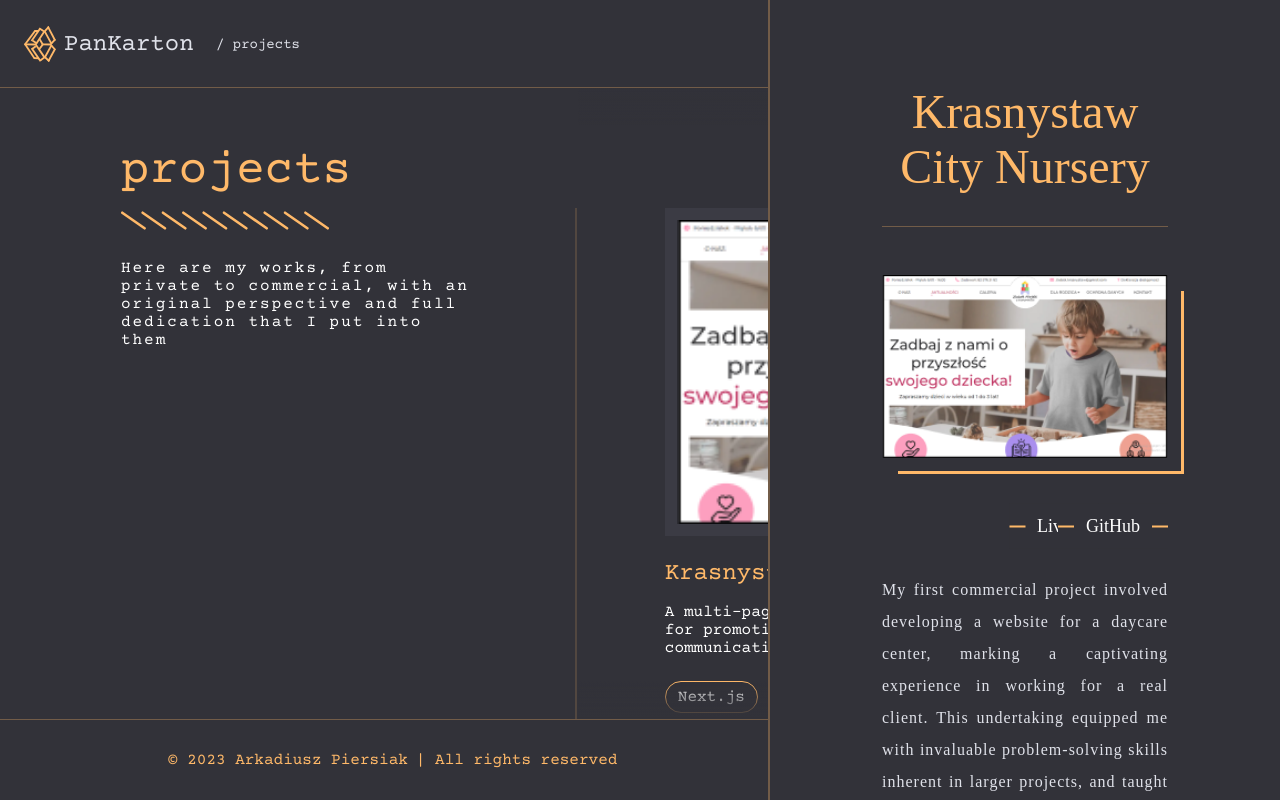
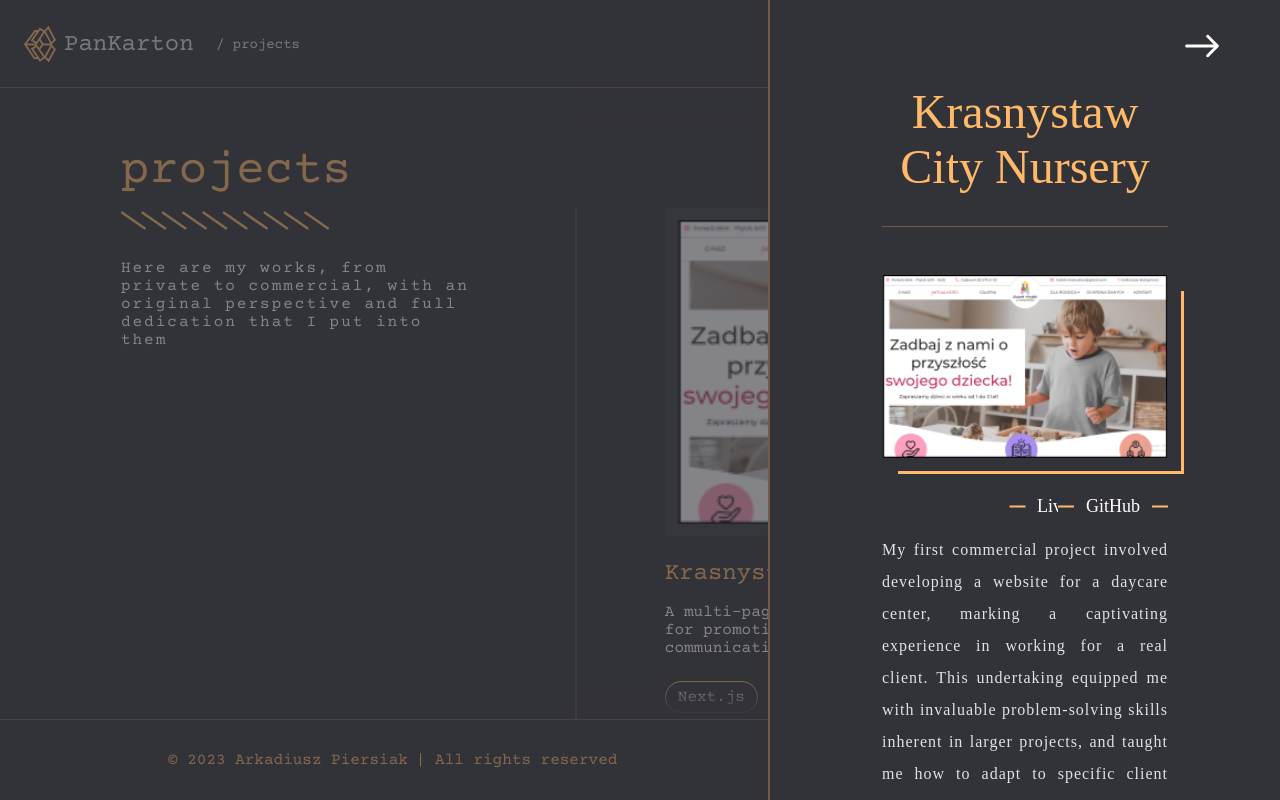
Before and after one commit to PanKarton/PersonalWebsite, a Next.js app: page /projects in a window 1280 px wide. Both pictures are taken after a click on the item 920 px from the left and 482 px from the top of the page. Built offline with nearby package versions, Linux system fonts and the light colour scheme.

Commit message:
feat/added functionality to close project modal with Esc, click outside and arrow button

```diff
--- a/src/assets/theme.ts
+++ b/src/assets/theme.ts
@@ -3,6 +3,7 @@ export const theme = {
     primary: '#323239',
     primarySlightlyLighter: '#3b3b44',
     primaryLighter: '#a6a6bf',
+    primaryTransparent: '#32323999',
     // White
     contrast: '#FFFFFF',
     contrastDarker: '#E0E2EA',
--- a/src/modules/ProjectsPage/ProjectDetailsModal/ProjectDetailsModal.styles.ts
+++ b/src/modules/ProjectsPage/ProjectDetailsModal/ProjectDetailsModal.styles.ts
@@ -1,25 +1,27 @@
 import styled from 'styled-components';
 
 export const StyledWrapper = styled.div`
-  position: absolute;
-  top: 0;
-  right: 0;
-  width: 40vw;
-  height: 100vh;
-  background-color: ${({ theme }) => theme.color.primary};
-  color: ${({ theme }) => theme.color.contrastDarker};
-  overflow-y: scroll;
+  position: fixed;
+  inset: 0;
+  background-color: ${({ theme }) => theme.color.primaryTransparent};
+  z-index: 99999;
+  display: flex;
+  justify-content: flex-end;
 
-  border-left: 2px solid ${({ theme }) => theme.color.accentPrimarySlightlyDarker};
-  z-index: 99999;
-
-  .flex-wrapper {
+  .content-wrapper {
     display: flex;
     flex-direction: column;
     align-items: center;
     gap: 1rem;
     padding-block: 5.25rem;
     padding-inline: 7rem;
+    width: 40vw;
+
+    background-color: ${({ theme }) => theme.color.primary};
+    color: ${({ theme }) => theme.color.contrastDarker};
+    overflow-y: scroll;
+
+    border-left: 2px solid ${({ theme }) => theme.color.accentPrimarySlightlyDarker};
 
     h4 {
       color: ${({ theme }) => theme.color.accentPrimary};
@@ -42,6 +44,7 @@ export const StyledWrapper = styled.div`
       width: 100%;
       aspect-ratio: 1.56;
       margin-bottom: 2rem;
+      flex-shrink: 0;
 
       &::after {
         position: absolute;
@@ -117,3 +120,16 @@ export const StyledTechTile = styled.div`
   border-radius: 999rem;
   padding: 0.375rem 0.75rem;
 `;
+
+export const StyledCloseButtonWrapper = styled.div`
+  position: absolute;
+  top: 1rem;
+  right: 3rem;
+  font-size: 3.75rem;
+  color: ${({ theme }) => theme.color.contrast};
+
+  &:hover {
+    cursor: pointer;
+    color: ${({ theme }) => theme.color.accentPrimary};
+  }
+`;
--- a/src/modules/ProjectsPage/ProjectDetailsModal/ProjectDetailsModal.tsx
+++ b/src/modules/ProjectsPage/ProjectDetailsModal/ProjectDetailsModal.tsx
@@ -7,15 +7,22 @@ import {
   StyledTechList,
   StyledTechTile,
   StyledWrapper,
+  StyledCloseButtonWrapper,
 } from './ProjectDetailsModal.styles';
+import { IoIosArrowRoundForward } from 'react-icons/io';
+import { useEffect } from 'react';
 
 type ProjectDetailsModalTypes = {
   projectDetails: ProjectDataProps | null;
+  handleCloseModal: () => void;
 };
 
-export const ProjectDetailsModal = ({ projectDetails }: ProjectDetailsModalTypes) => {
+export const ProjectDetailsModal = ({
+  projectDetails,
+  handleCloseModal,
+}: ProjectDetailsModalTypes) => {
   if (projectDetails === null) return null;
-  1;
+
   const {
     projectName,
     projectDescription: { extended: projectDescription },
@@ -23,9 +30,22 @@ export const ProjectDetailsModal = ({ projectDetails }: ProjectDetailsModalTypes
     projectTechnologies: { all: projectTechologies },
   } = projectDetails;
 
+  useEffect(() => {
+    const handleCloseModalByEsc = (e: KeyboardEvent) => {
+      if (e.key === 'Escape' && e.type === 'keydown') {
+        handleCloseModal();
+      }
+    };
+
+    window.addEventListener('keydown', handleCloseModalByEsc);
+
+    return () => window.removeEventListener('keydown', handleCloseModalByEsc);
+  }, []);
+  window;
+
   return (
-    <StyledWrapper>
-      <div className="flex-wrapper">
+    <StyledWrapper onClick={handleCloseModal}>
+      <div className="content-wrapper" onClick={e => e.stopPropagation()}>
         <h4>{projectName}</h4>
 
         <StyledLineDivier />
@@ -40,8 +60,8 @@ export const ProjectDetailsModal = ({ projectDetails }: ProjectDetailsModalTypes
         </StyledLinksWrapper>
 
         <div className="description-wrapper">
-          {projectDescription.map(paragraph => (
-            <p>{paragraph}</p>
+          {projectDescription.map((paragraph, index) => (
+            <p key={index}>{paragraph}</p>
           ))}
         </div>
 
@@ -54,6 +74,10 @@ export const ProjectDetailsModal = ({ projectDetails }: ProjectDetailsModalTypes
             </li>
           ))}
         </StyledTechList>
+
+        <StyledCloseButtonWrapper onClick={handleCloseModal}>
+          <IoIosArrowRoundForward />
+        </StyledCloseButtonWrapper>
       </div>
     </StyledWrapper>
   );
--- a/src/modules/ProjectsPage/ProjectsList/ProjectsList.tsx
+++ b/src/modules/ProjectsPage/ProjectsList/ProjectsList.tsx
@@ -14,6 +14,11 @@ export const ProjectsList = () => {
   const handleOpenModal = (projectData: ProjectDataProps) => {
     setIsProjectModalOpen(true);
     setCurrentProjectData(projectData);
+  };
+
+  const handleCloseModal = () => {
+    setIsProjectModalOpen(false);
+    setCurrentProjectData(null);
   };
 
   useEffect(() => {
@@ -65,7 +70,10 @@ export const ProjectsList = () => {
           ))}
       </StyledList>
       <Portal isOpen={isProjectModalOpen}>
-        <ProjectDetailsModal projectDetails={currentProjectData} />
+        <ProjectDetailsModal
+          projectDetails={currentProjectData}
+          handleCloseModal={handleCloseModal}
+        />
       </Portal>
     </>
   );
--- a/src/types/styled.d.ts
+++ b/src/types/styled.d.ts
@@ -8,6 +8,7 @@ declare module 'styled-components' {
       primary: string;
       primarySlightlyLighter: string;
       primaryLighter: string;
+      primaryTransparent: string;
       contrast: string;
       contrastDarker: string;
       contrastDarkerHover: string;
```
